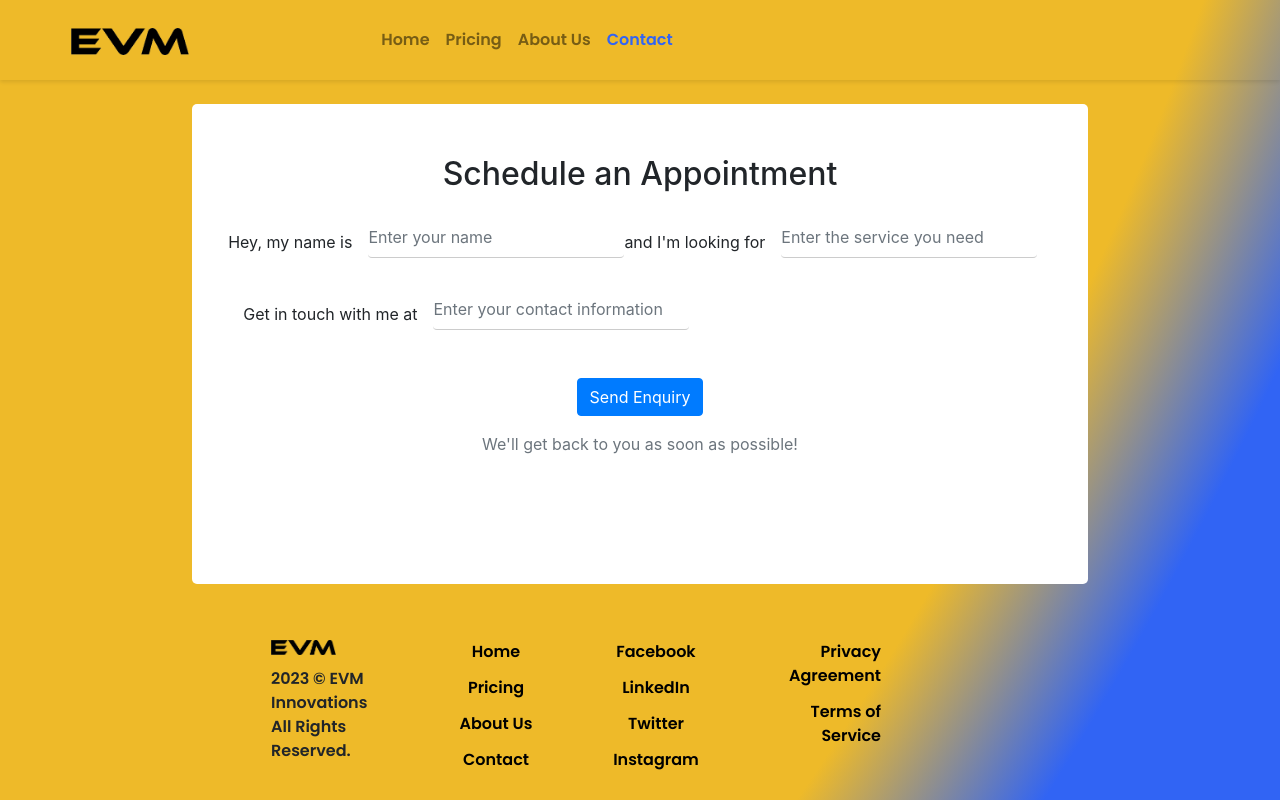
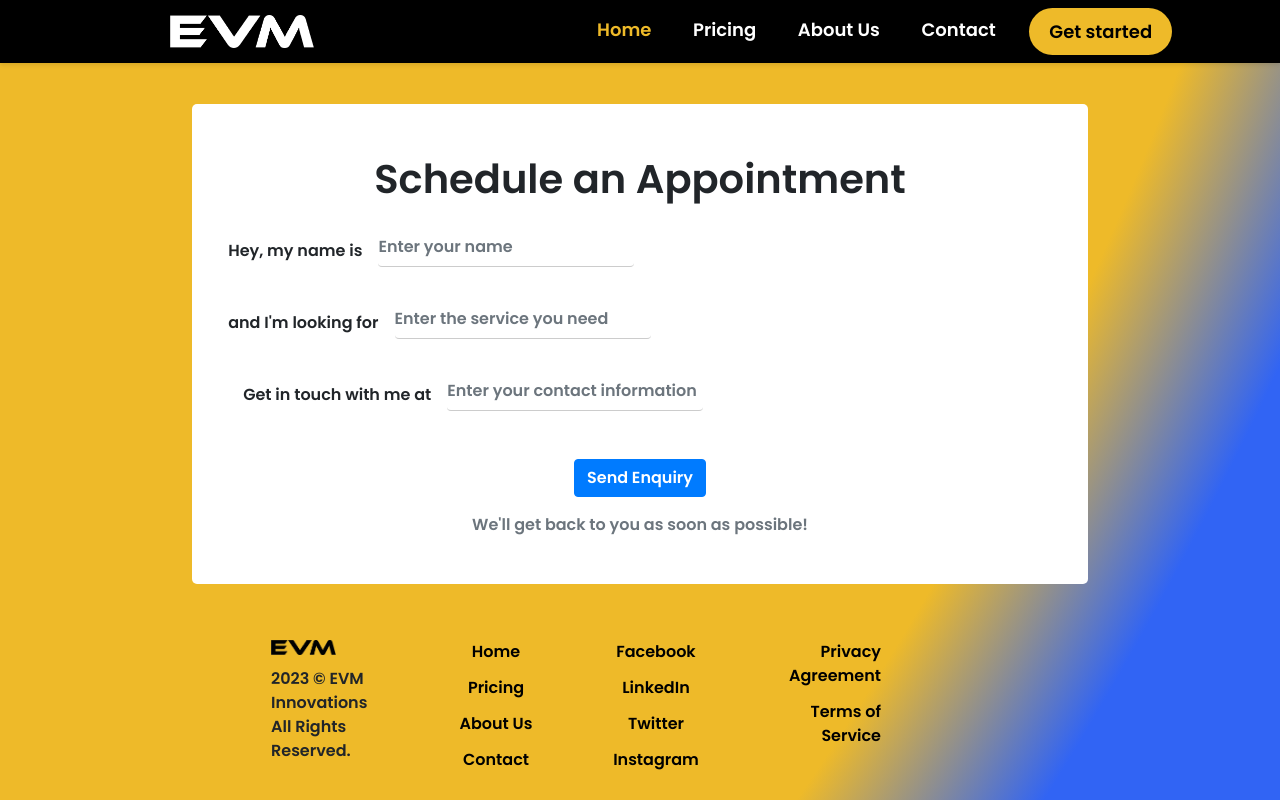
Before and after one commit to Paliy0/evm, a website: page public/contact.html in a window 1280 px wide. Drawn offline with nearby package versions, Linux system fonts and the light colour scheme.

Commit message:
contact page adjustments, sendEmail function WIP

```diff
--- /dev/null
+++ b/assets/js/sendEmail.js
@@ -0,0 +1,17 @@
+const form = document.querySelector("#contact-form");
+const sendBtn = document.querySelector("#sendEmail");
+
+sendBtn.addEventListener("click", (e) => {
+  e.preventDefault();
+
+  const name = form.querySelector("#name").value;
+  const service = form.querySelector("#service").value;
+  const contact = form.querySelector("#contact").value;
+
+  if (name !== "" && service !== "" && contact !== "") {
+    const mailtoLink = `mailto:contact@evminnovations.com?subject=Appointment Request&body=Name: ${name}%0D%0AService: ${service}%0D%0AContact: ${contact}`;
+    window.location.href = mailtoLink;
+  } else {
+    alert("Please fill out all fields before sending.");
+  }
+});
--- a/public/contact.html
+++ b/public/contact.html
@@ -16,11 +16,9 @@
   <body>
     <header>
       <!-- Navigation -->
-      <nav
-        class="navbar navbar-expand-lg navbar-light bg-transparent fixed-top"
-      >
+      <nav class="navbar navbar-expand-lg fixed-top">
         <a class="navbar-brand" href="index.html">
-          <img src="../assets/img/main-nobg.png" alt="Logo" />
+          <img src="../assets/img/main-white-nobg.webp" alt="Logo" />
         </a>
         <button
           class="navbar-toggler"
@@ -33,27 +31,33 @@
         >
           <span class="navbar-toggler-icon"></span>
         </button>
-        <div class="collapse navbar-collapse" id="navbarNav">
+        <div
+          class="collapse navbar-collapse justify-content-center"
+          id="navbarNav"
+        >
           <ul class="navbar-nav">
-            <li class="nav-item">
-              <a class="nav-link" href="index.html">Home</a>
+            <li class="nav-item active active-custom">
+              <a class="nav-link" href="#home">Home</a>
             </li>
             <li class="nav-item">
-              <a class="nav-link" href="index.html#pricing">Pricing</a>
+              <a class="nav-link" href="#pricing">Pricing</a>
             </li>
             <li class="nav-item">
-              <a class="nav-link" href="index.html#about">About Us</a>
+              <a class="nav-link" href="#about">About Us</a>
             </li>
             <li class="nav-item">
-              <a class="nav-link active active-custom" href="">Contact</a>
+              <a class="nav-link" href="contact.html">Contact</a>
+            </li>
+            <li class="nav-item">
+              <a class="btn-custom" href="contact.html">Get started</a>
             </li>
           </ul>
         </div>
       </nav>
     </header>
     <div class="container mt-5 text-center">
-      <h2 class="text-center mb-4">Schedule an Appointment</h2>
-      <form>
+      <h1 class="text-center mb-4">Schedule an Appointment</h1>
+      <form id="contact-form">
         <div class="row">
           <div class="form-group">
             <label for="name">Hey, my name is</label>
@@ -85,9 +89,10 @@
             />
           </div>
         </div>
-
-        <button type="submit" class="btn btn-primary">Send Enquiry</button>
       </form>
+      <button type="submit" id="sendEmail" class="btn btn-primary">
+        Send Enquiry
+      </button>
       <p class="text-muted mt-3">We'll get back to you as soon as possible!</p>
     </div>
 
@@ -142,5 +147,7 @@
         </div>
       </div>
     </footer>
+
+    <script src="../assets/js/sendEmail.js"></script>
   </body>
 </html>
--- a/public/css/contact.css
+++ b/public/css/contact.css
@@ -1,47 +1,65 @@
 body {
   background-image: url("../../assets/img/contact-bg.svg");
+  font-family: "Poppins", sans-serif;
 }
 
 .footer-container a {
   text-decoration: none;
 }
 
-/* Navbar */
-.navbar {
-  background-color: #ffffff;
+nav {
   display: flex;
-  justify-content: space-between;
+  justify-content: center;
   align-items: center;
-  padding: 20px;
+  padding: 40vw;
+  min-height: 32px !important;
+  background-color: #000;
   box-shadow: 0 2px 4px rgba(0, 0, 0, 0.1);
-  font-family: "Poppins", sans-serif !important;
 }
 
-.navbar {
-  min-height: 32px !important;
+.navbar a {
+  color: #fff;
+  font-size: 18px; /* Increase font size */
+  margin-left: 2vw;
 }
 
 .navbar-brand img {
-  margin-left: 4vw;
+  margin-left: 10vw;
   width: 35%;
   height: auto;
 }
+
 nav a:hover {
-  color: #3164f4 !important;
+  color: #eeba29 !important;
 }
 
 .active-custom a {
-  color: #3164f4 !important;
+  color: #eeba29 !important;
 }
 
-.menu a {
-  color: #000000;
+/* Button */
+.btn-custom {
+  display: flex;
+  justify-content: center;
+  align-items: center;
+  padding: 10px 20px;
+  border-radius: 50px;
+  background-color: #eeba29;
+  color: #000 !important;
+  font-size: 18px;
   text-decoration: none;
-  margin-right: 20px;
+  margin-left: 20px; /* Add margin to separate from other links */
 }
 
-.active-custom {
-  color: #3164f4 !important;
+.btn-custom:hover {
+  color: #fff !important;
+  text-decoration: none;
+}
+
+.menu {
+  display: flex;
+  justify-content: center;
+  align-items: center;
 }
 
 .container {
@@ -51,6 +69,11 @@ nav a:hover {
   background-color: #fff;
   border-radius: 5px;
   padding: 4vw;
+}
+
+.container h1 {
+  font-size: 40px;
+  font-style: bold;
 }
 
 .form-control-underline {
@@ -70,6 +93,7 @@ nav a:hover {
 
 .form-control:focus {
   outline: none;
+  border: #fff;
 }
 
 /*edit input width*/
@@ -91,7 +115,6 @@ label {
 
 .footer-container {
   width: 50vw;
-  font-family: "Poppins", sans-serif;
   background-color: transparent;
   position: fixed;
   bottom: 0;
```
Also changed, not shown: assets/js/loader.js (deleted, +0 -8 lines), public/index.html (+11 -7 lines).
